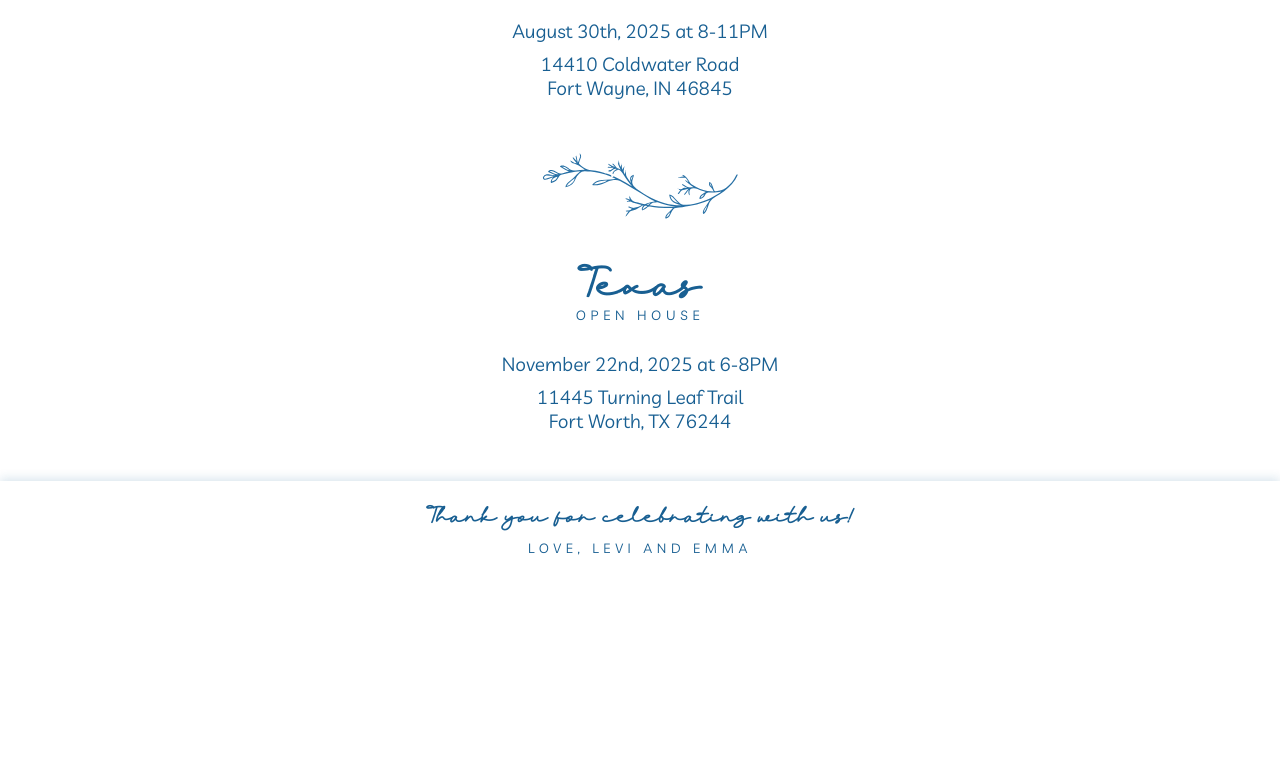
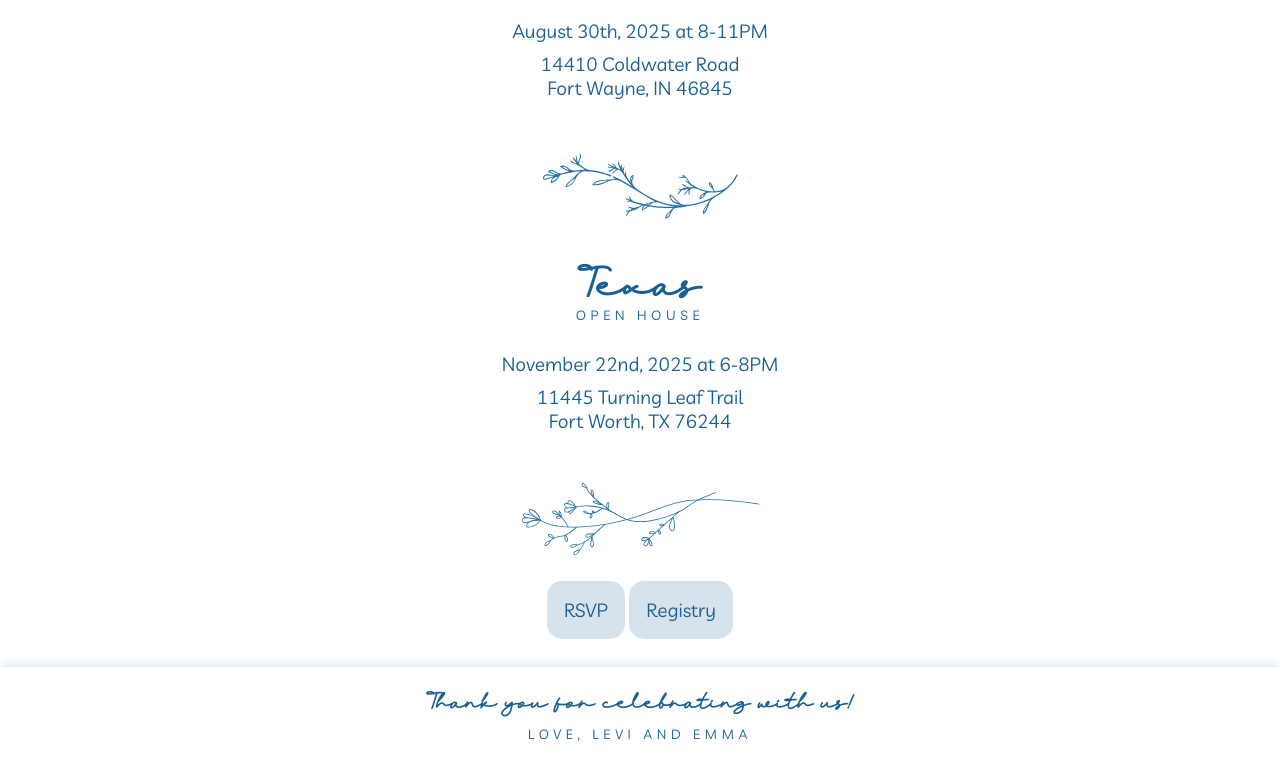
Before and after one commit to emmaohn/leviandemma, a website: page index.html in a window 1280 px wide. Shown: the part 634-1401 px from the top of the page. Before the commit the page ends 1215 px from the top, so only its background shows below. Drawn offline with nearby package versions, Linux system fonts and the light colour scheme; files that its build step writes are made by us from their sources; files whose address does not match are found by name; a web font is replaced by a local one.

Commit message:
Added RSVP and registry links to index

```diff
--- a/index.html
+++ b/index.html
@@ -30,7 +30,9 @@
           </p>
         </div>
       </section>
+
       <img class="center flower" src="images/elements/17.svg" alt="">
+
       <section class="center info-parent">
         <h2>Texas</h2>
         <p class="small-text">Open House</p>
@@ -46,6 +48,12 @@
         </div>
       </section>
 
+      <section class="center info-parent">
+        <img src="images/elements/16.svg" class="center flower" alt="" style="margin-bottom: 2em">
+        <a href="rsvp.html" class="link-button">RSVP</a>
+        <a href="registry.html" class="link-button">Registry</a>
+      </section>
+
     </div>
   </main>
   <footer></footer>
--- a/styles/scss/_global.scss
+++ b/styles/scss/_global.scss
@@ -100,3 +100,16 @@ img {
   text-align: center;
   margin: 0 auto;
 }
+
+.link-button {
+  padding: .9em;
+  background-color: v.$special-blue;
+  // color: white;
+  color: v.$dark-text;
+  border-radius: 15px;
+  text-decoration: none;
+
+  &:hover {
+    text-decoration: underline;
+  }
+}
```
